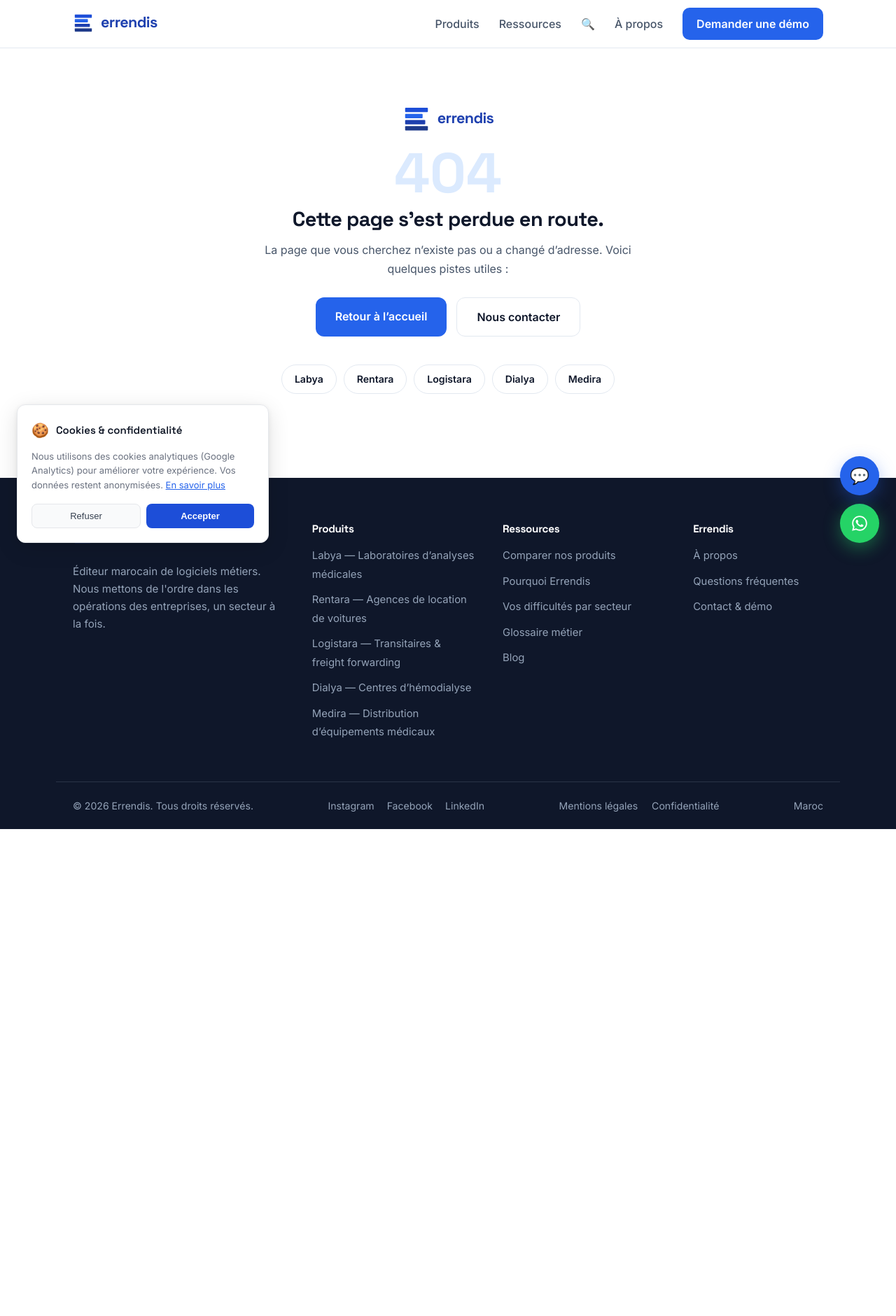
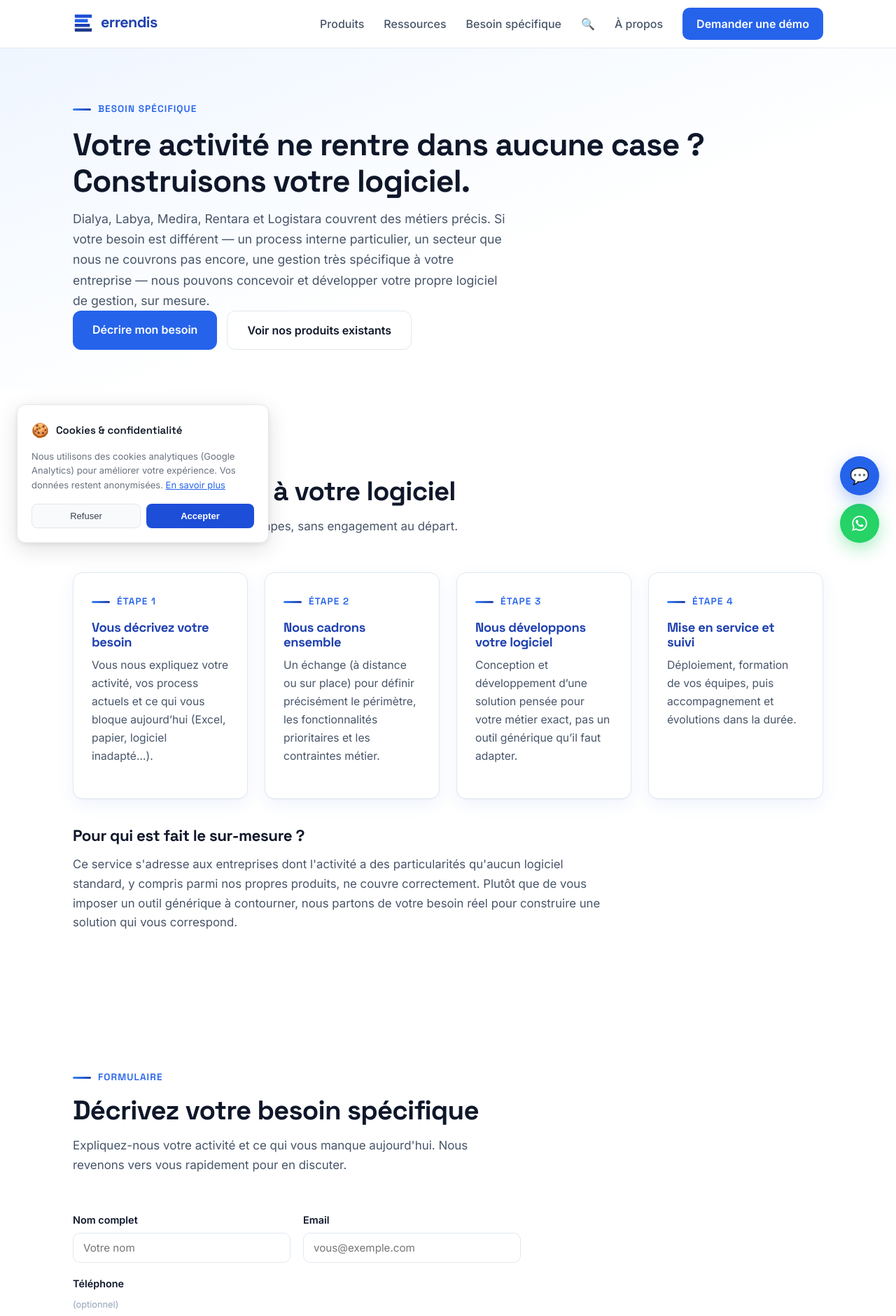
Before and after one commit to Khalil-benchekroun/errendis, a Next.js app: page /sur-mesure in a window 1280 px wide. Before the commit this address had no page. Shown: the top 1881 px of the page at 70% size. Before the commit the page ends 1185 px from the top, so only its background shows below. Built offline with nearby package versions, Linux system fonts and the light colour scheme.

Commit message:
update sur mesure

```diff
--- a/app/plan-du-site/page.jsx
+++ b/app/plan-du-site/page.jsx
@@ -27,6 +27,7 @@
                 <li><Link href="/">Accueil</Link></li>
                 <li><Link href="/a-propos">À propos</Link></li>
                 <li><Link href="/contact">Contact & démo</Link></li>
+                <li><Link href="/sur-mesure">Logiciel sur mesure</Link></li>
                 <li><Link href="/faq">Questions fréquentes</Link></li>
               </ul>
             </div>
--- a/app/sitemap.js
+++ b/app/sitemap.js
@@ -11,6 +11,7 @@
     { url: base, lastModified: now, changeFrequency: 'weekly', priority: 1 },
     { url: `${base}/a-propos`, lastModified: now, changeFrequency: 'monthly', priority: 0.6 },
     { url: `${base}/contact`, lastModified: now, changeFrequency: 'monthly', priority: 0.8 },
+    { url: `${base}/sur-mesure`, lastModified: now, changeFrequency: 'monthly', priority: 0.8 },
     { url: `${base}/faq`, lastModified: now, changeFrequency: 'monthly', priority: 0.5 },
     { url: `${base}/blog`, lastModified: now, changeFrequency: 'weekly', priority: 0.7 },
     { url: `${base}/glossaire`, lastModified: now, changeFrequency: 'monthly', priority: 0.6 },
--- /dev/null
+++ b/app/sur-mesure/page.jsx
@@ -0,0 +1,105 @@
+import Link from 'next/link';
+import ContactForm from '@/components/ContactForm';
+
+export const metadata = {
+  title: 'Logiciel sur mesure — Besoin spécifique',
+  description:
+    'Votre activité ne correspond à aucun de nos logiciels existants ? Décrivez votre besoin spécifique : nous concevons et développons votre logiciel de gestion sur mesure.',
+  alternates: { canonical: '/sur-mesure' },
+};
+
+const STEPS = [
+  {
+    title: 'Vous décrivez votre besoin',
+    text: 'Vous nous expliquez votre activité, vos process actuels et ce qui vous bloque aujourd\u2019hui (Excel, papier, logiciel inadapté...).',
+  },
+  {
+    title: 'Nous cadrons ensemble',
+    text: 'Un échange (à distance ou sur place) pour définir précisément le périmètre, les fonctionnalités prioritaires et les contraintes métier.',
+  },
+  {
+    title: 'Nous développons votre logiciel',
+    text: 'Conception et développement d\u2019une solution pensée pour votre métier exact, pas un outil générique qu\u2019il faut adapter.',
+  },
+  {
+    title: 'Mise en service et suivi',
+    text: 'Déploiement, formation de vos équipes, puis accompagnement et évolutions dans la durée.',
+  },
+];
+
+export default function SurMesurePage() {
+  return (
+    <>
+      <section className="page-hero">
+        <div className="container">
+          <span className="section-eyebrow">Besoin spécifique</span>
+          <h1>Votre activité ne rentre dans aucune case ? Construisons votre logiciel.</h1>
+          <p>
+            Dialya, Labya, Medira, Rentara et Logistara couvrent des métiers
+            précis. Si votre besoin est différent — un process interne
+            particulier, un secteur que nous ne couvrons pas encore, une
+            gestion très spécifique à votre entreprise — nous pouvons
+            concevoir et développer votre propre logiciel de gestion, sur
+            mesure.
+          </p>
+          <div className="hero-actions">
+            <Link href="#formulaire" className="btn btn--primary">
+              Décrire mon besoin
+            </Link>
+            <Link href="/comparer-produits" className="btn btn--ghost">
+              Voir nos produits existants
+            </Link>
+          </div>
+        </div>
+      </section>
+
+      <section className="section">
+        <div className="container">
+          <div className="section-head">
+            <span className="section-eyebrow">Comment ça se passe</span>
+            <h2>De votre besoin à votre logiciel</h2>
+            <p>Un accompagnement en quatre étapes, sans engagement au départ.</p>
+          </div>
+
+          <div className="grid-4" style={{ display: 'grid', gridTemplateColumns: 'repeat(auto-fit, minmax(220px, 1fr))', gap: 24 }}>
+            {STEPS.map((s, i) => (
+              <div key={s.title} className="contact-card">
+                <span className="section-eyebrow">Étape {i + 1}</span>
+                <h3>{s.title}</h3>
+                <p>{s.text}</p>
+              </div>
+            ))}
+          </div>
+
+          <div className="prose" style={{ maxWidth: 760, marginTop: 40 }}>
+            <h2 style={{ fontSize: '1.4rem', marginBottom: 14 }}>
+              Pour qui est fait le sur-mesure ?
+            </h2>
+            <p>
+              Ce service s&apos;adresse aux entreprises dont l&apos;activité a
+              des particularités qu&apos;aucun logiciel standard, y compris
+              parmi nos propres produits, ne couvre correctement. Plutôt que
+              de vous imposer un outil générique à contourner, nous partons
+              de votre besoin réel pour construire une solution qui vous
+              correspond.
+            </p>
+          </div>
+        </div>
+      </section>
+
+      <section className="section" id="formulaire">
+        <div className="container">
+          <div className="section-head">
+            <span className="section-eyebrow">Formulaire</span>
+            <h2>Décrivez votre besoin spécifique</h2>
+            <p>
+              Expliquez-nous votre activité et ce qui vous manque aujourd&apos;hui.
+              Nous revenons vers vous rapidement pour en discuter.
+            </p>
+          </div>
+          <ContactForm product="Logiciel sur mesure (besoin spécifique)" />
+        </div>
+      </section>
+    </>
+  );
+}
--- a/components/Footer.jsx
+++ b/components/Footer.jsx
@@ -60,6 +60,9 @@
             <li>
               <Link href="/contact">Contact & démo</Link>
             </li>
+            <li>
+              <Link href="/sur-mesure">Logiciel sur mesure</Link>
+            </li>
           </ul>
         </div>
       </div>
--- a/components/Header.jsx
+++ b/components/Header.jsx
@@ -81,6 +81,17 @@
               </li>
             </ul>
           </div>
+          <div className="nav-group">
+            <span className="nav-group-label">Besoin spécifique</span>
+            <ul className="nav-products nav-resources">
+              <li>
+                <Link href="/sur-mesure" onClick={() => setOpen(false)}>
+                  <strong>Logiciel sur mesure</strong>
+                  <span>Un besoin qui ne correspond à aucun de nos produits</span>
+                </Link>
+              </li>
+            </ul>
+          </div>
           <Link href="/recherche" className="nav-link" onClick={() => setOpen(false)} aria-label="Rechercher">
             🔍
           </Link>
```
